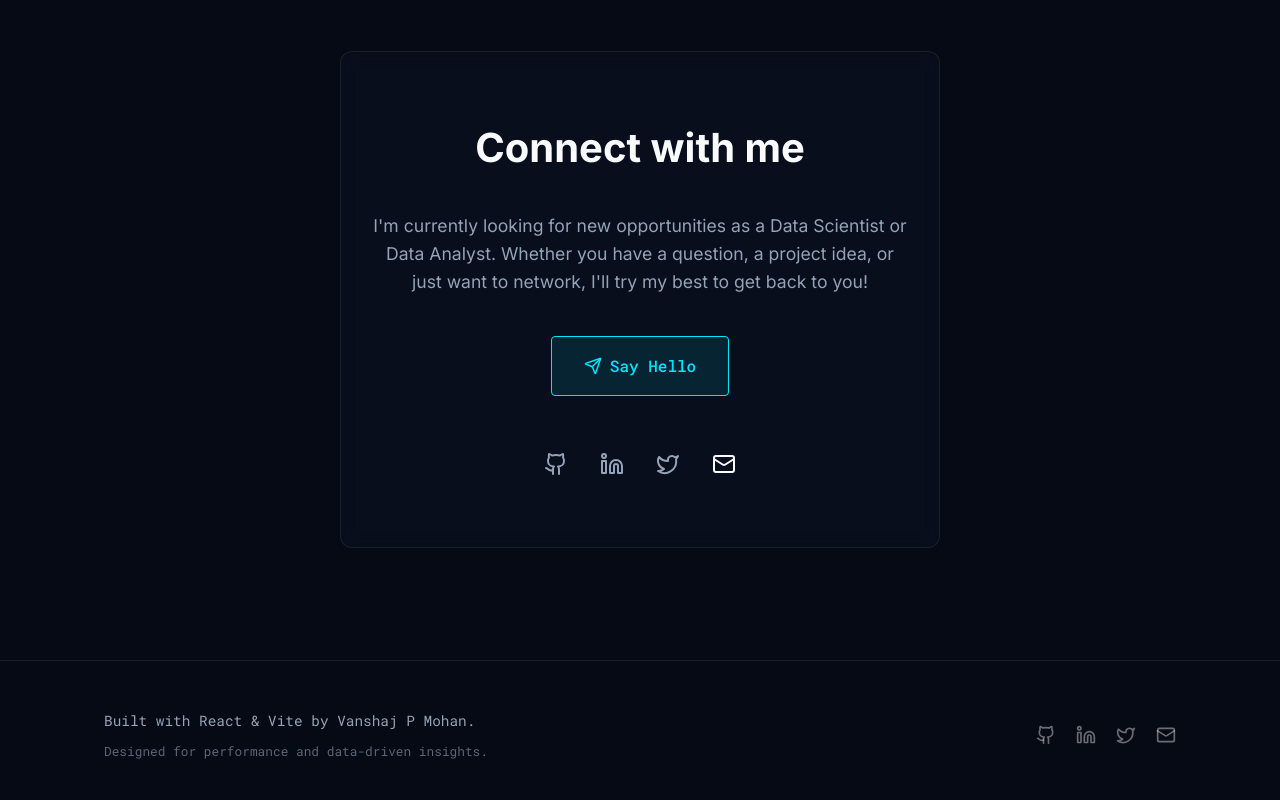
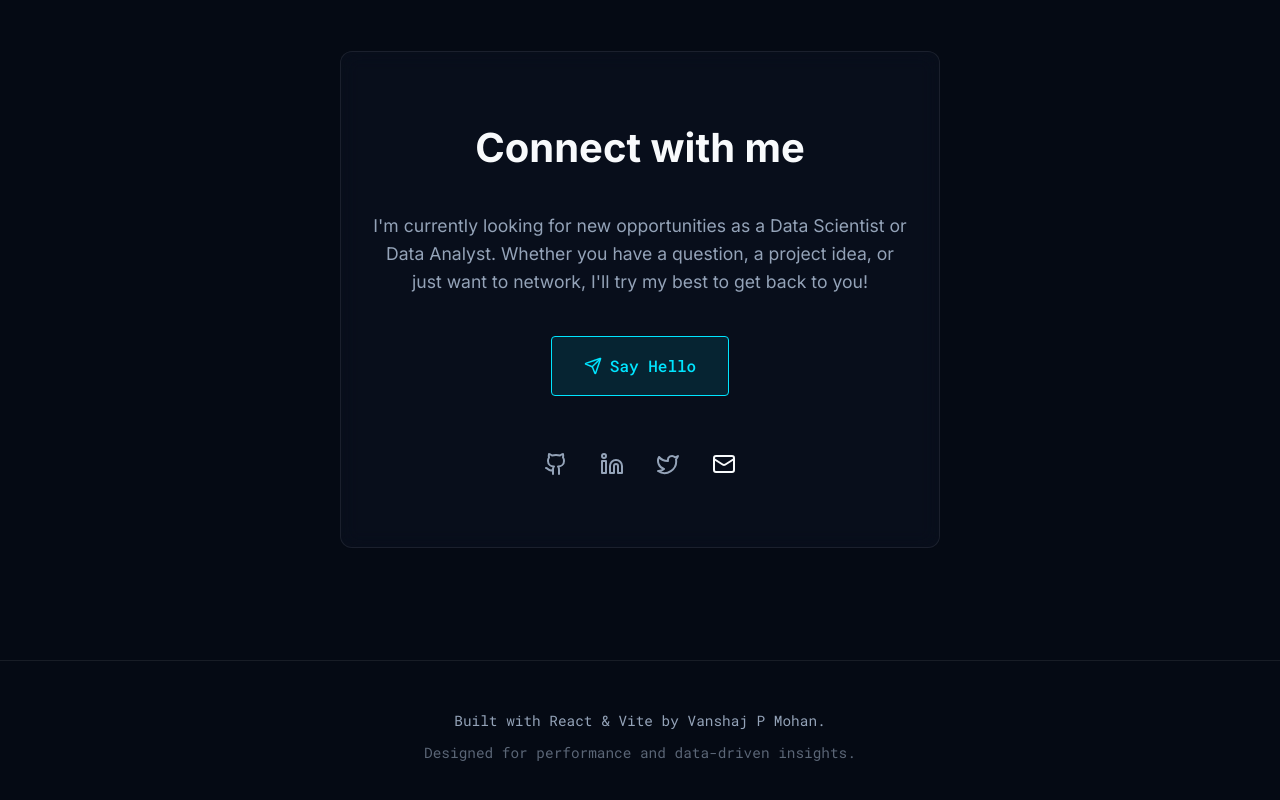
Before and after one commit to Vanshaj14Mohan/Portfolio, a React (Vite) app: page / in a window 1280 px wide. Shown: the part 5366-6166 px from the top of the page. Built offline with nearby package versions, Linux system fonts and the light colour scheme.

Commit message:
Portfolio

```diff
--- a/src/components/Footer.css
+++ b/src/components/Footer.css
@@ -1,53 +1,18 @@
 .footer-section {
   padding: 3rem 0;
+  text-align: center;
   border-top: 1px solid var(--border-color);
   margin-top: 5rem;
 }
 
-.footer-content {
-  display: flex;
-  justify-content: space-between;
-  align-items: center;
-  flex-wrap: wrap;
-  gap: 2rem;
-}
-
-.footer-text-group p {
+.footer-content p {
   color: var(--text-secondary);
   font-family: var(--mono-font);
   font-size: 0.9rem;
   margin-bottom: 0.5rem;
 }
 
-.footer-text-group .footer-subtext {
+.footer-subtext {
   font-size: 0.8rem;
   opacity: 0.6;
-  margin-bottom: 0;
 }
-
-.footer-socials {
-  display: flex;
-  align-items: center;
-  gap: 1.25rem;
-}
-
-.footer-socials a {
-  color: rgba(255, 255, 255, 0.4);
-  transition: all 0.3s ease;
-  display: flex;
-  justify-content: center;
-  align-items: center;
-}
-
-.footer-socials a:hover {
-  color: var(--primary-color);
-  transform: translateY(-3px);
-}
-
-@media (max-width: 768px) {
-  .footer-content {
-    flex-direction: column;
-    text-align: center;
-    gap: 1.5rem;
-  }
-}
--- a/src/components/Footer.jsx
+++ b/src/components/Footer.jsx
@@ -1,30 +1,12 @@
 import React from 'react';
-import { Github, Linkedin, Twitter, Mail } from 'lucide-react';
 import './Footer.css';
 
 const Footer = () => {
   return (
     <footer className="footer-section">
       <div className="container footer-content">
-        <div className="footer-text-group">
-          <p>Built with React & Vite by Vanshaj P Mohan.</p>
-          <p className="footer-subtext">Designed for performance and data-driven insights.</p>
-        </div>
-
-        <div className="footer-socials">
-          <a href="https://github.com/Vanshaj14Mohan" target="_blank" rel="noreferrer" aria-label="GitHub">
-            <Github size={20} />
-          </a>
-          <a href="https://www.linkedin.com/in/vanshajpmohan/" target="_blank" rel="noreferrer" aria-label="LinkedIn">
-            <Linkedin size={20} />
-          </a>
-          <a href="https://x.com/VanshajKum1406" target="_blank" rel="noreferrer" aria-label="Twitter">
-            <Twitter size={20} />
-          </a>
-          <a href="mailto:vanshajkumar145@gmail.com" aria-label="Mail">
-            <Mail size={20} />
-          </a>
-        </div>
+        <p>Built with React & Vite by Vanshaj P Mohan.</p>
+        <p className="footer-subtext">Designed for performance and data-driven insights.</p>
       </div>
     </footer>
   );
```
